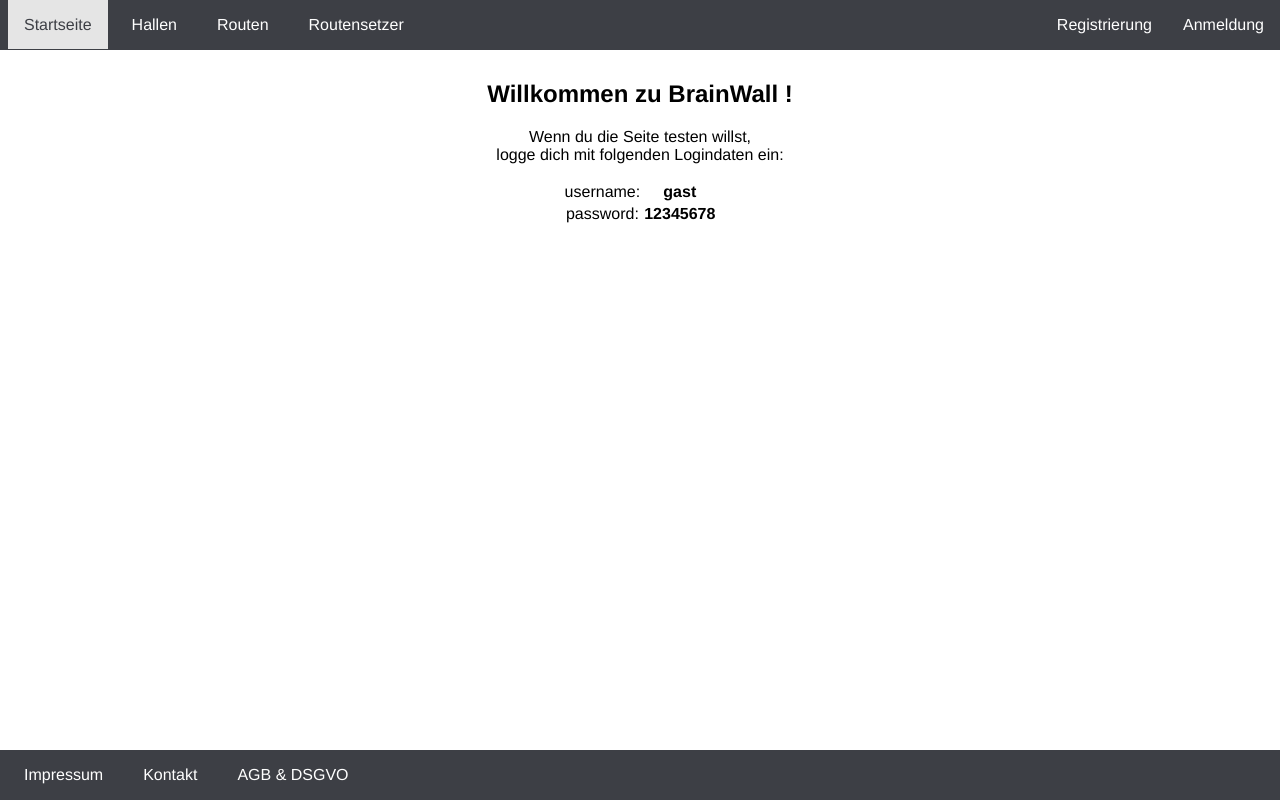
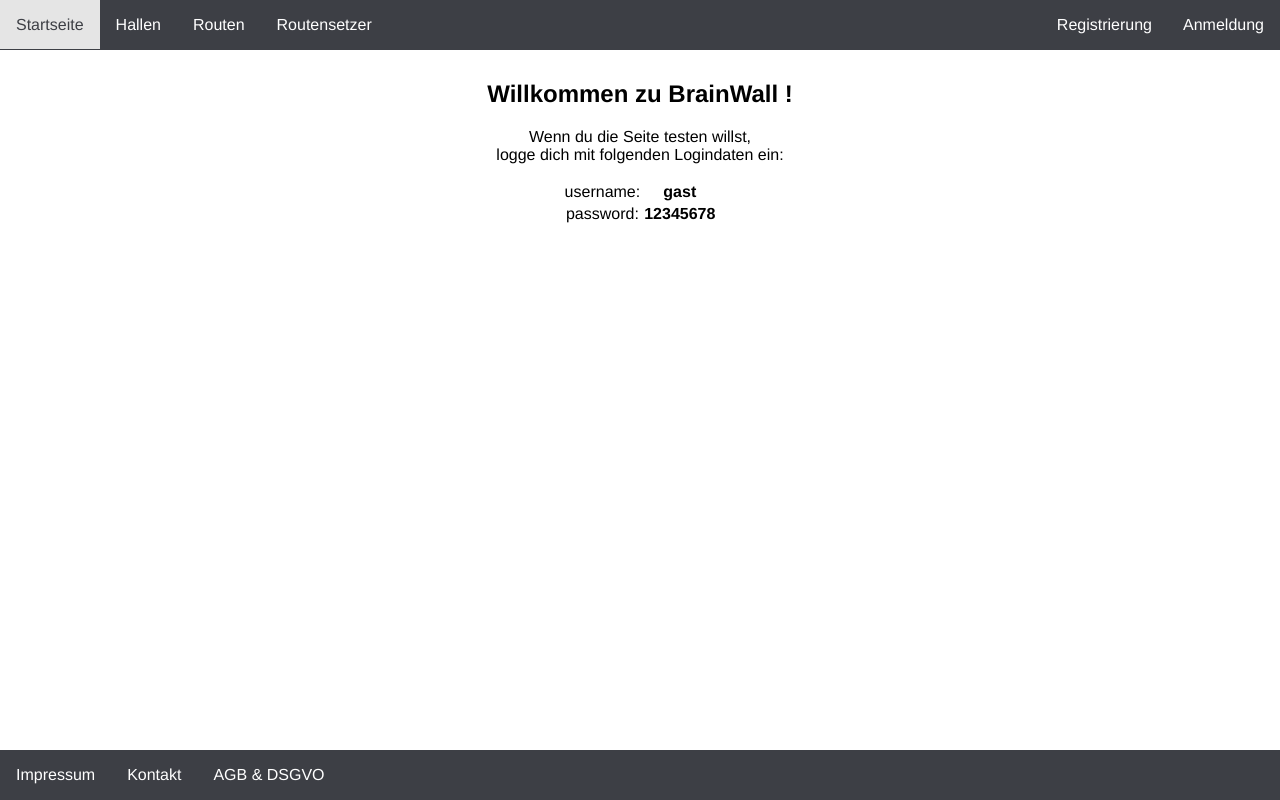
Before and after one commit to steckart/BrainWall, a PHP site: page / in a window 1280 px wide. Run offline with PHP 8.4, Linux system fonts and the light colour scheme.

Commit message:
Update styles.css

```diff
--- a/Website/src/css/styles.css
+++ b/Website/src/css/styles.css
@@ -98,22 +98,17 @@
 		padding-left: 		0;
 	}
 
-	#topnav > ul > li {
-		margin-left: 		.5rem;
-	}
-
 	#topnav > ul > li > a {
 		color: 				#FFF;
 		text-decoration: 	none;
 		padding: 			1rem;
+		top: 				0;
 	}
 	#topnav > ul > li > a:link {
 		color: 				#FFF;
 	}
 	#topnav > ul > li > a:hover {
 		background-color: 	#E5E5E5;
-		/* padding: 			1rem; */
-		/* margin: 			0; */
 		color:				#3D3F45;
 	}
 	#topnav > ul > li > a:active {
@@ -138,9 +133,6 @@
 		padding-left: 		0;
 	}
 
-	#footernav > ul > li {
-		margin-left: 		.5rem;
-	}
 
 	#footernav > ul > li > a {
 		color: 				#FFF;
@@ -166,17 +158,17 @@
 
 	@media screen and (max-width: 1124px) {
 		.main {
-			width:				95%;
-			margin-top:			2.5rem;
-			margin-bottom:		4rem;
+			width:			95%;
+			margin-top:		2.5rem;
+			margin-bottom:	4rem;
 		}
 	}
 
 	@media screen and (max-width: 800px) {
 		.main {
-			width:				95%;
-			margin-top:			2.5rem;
-			margin-bottom:		4rem;
+			width:			95%;
+			margin-top:		2.5rem;
+			margin-bottom:	4rem;
 		}
 	}
 
```
